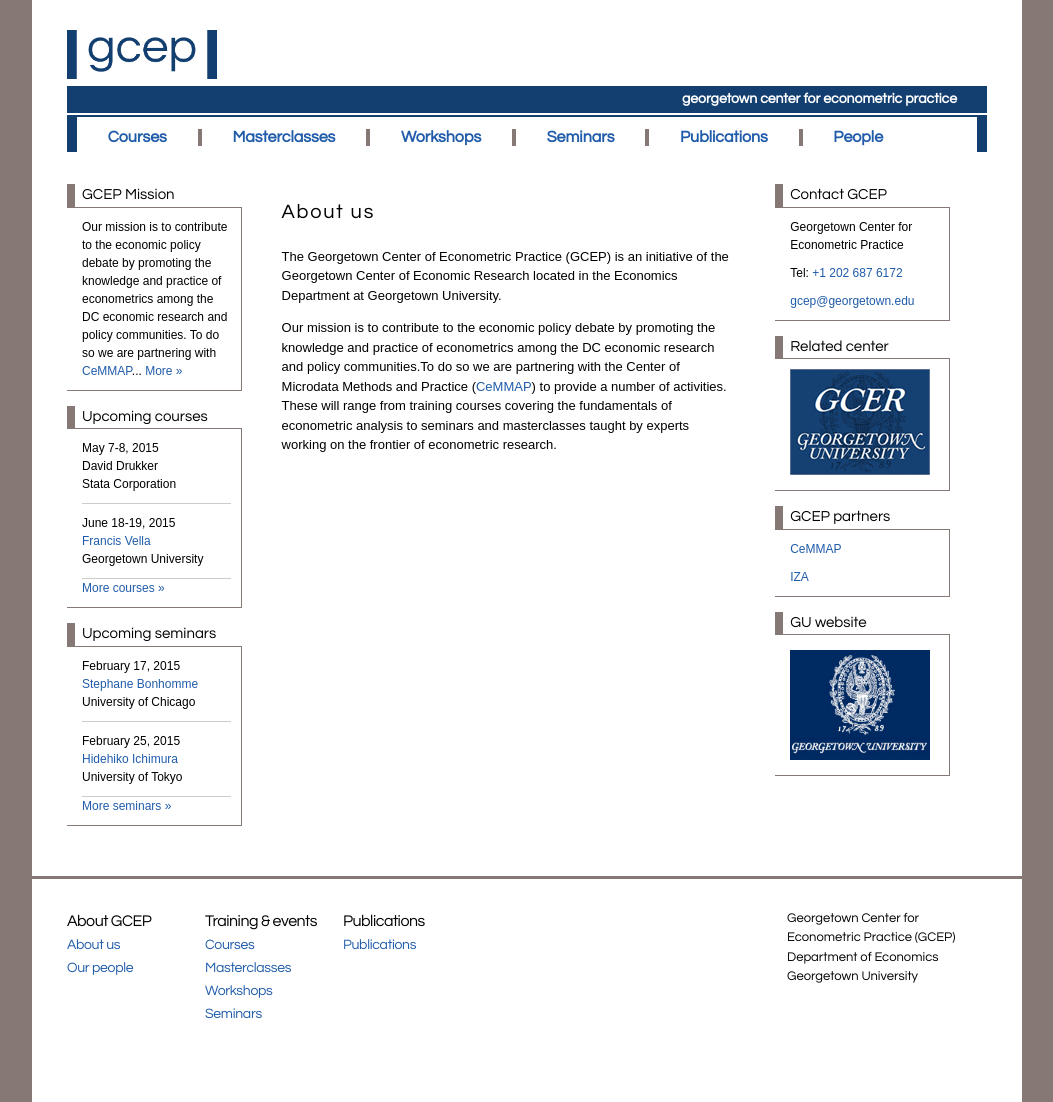
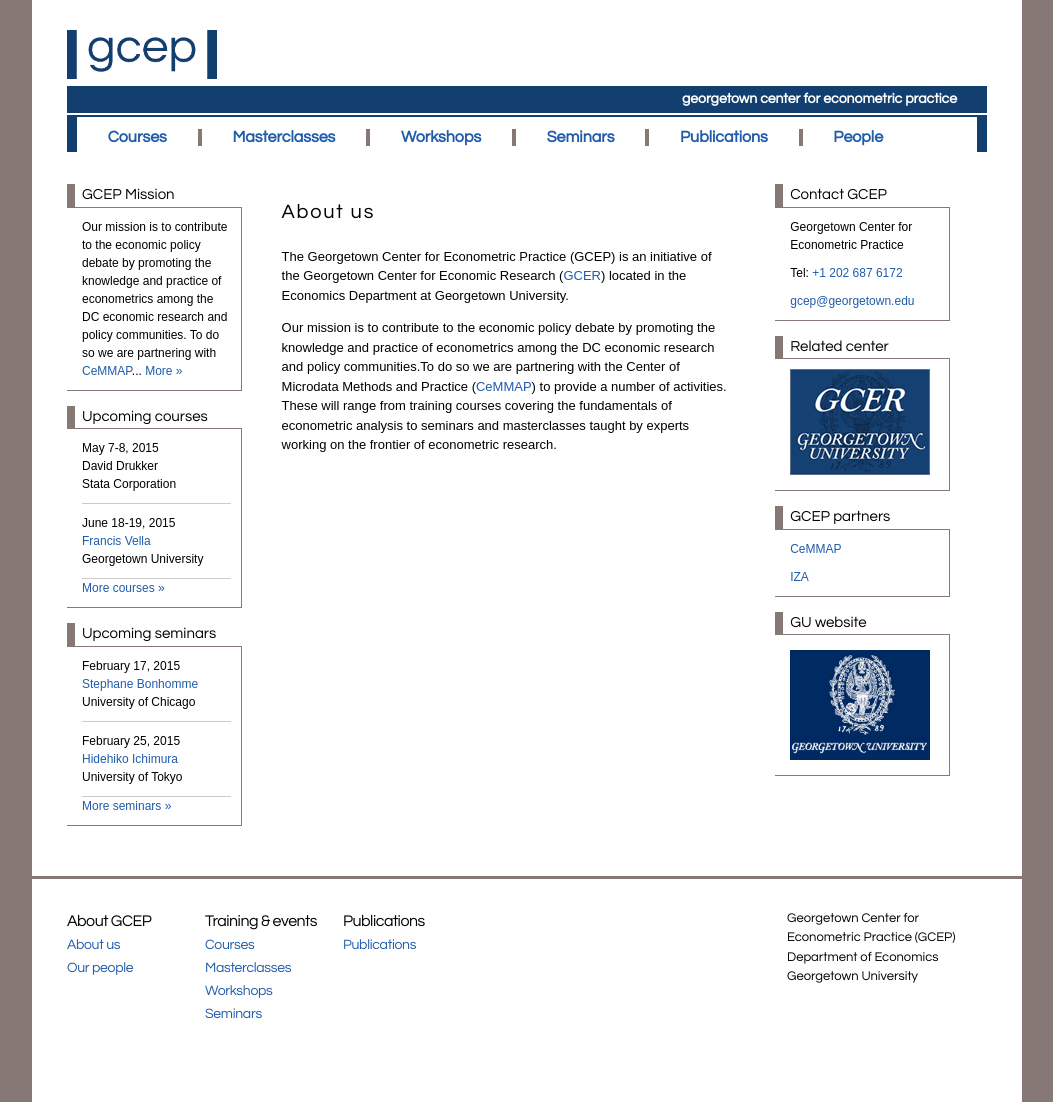
Before and after one commit to georgetown-econ/gcep, a Jekyll site: the page built from about.html, in a window 1280 px wide. Shown: the whole page, without its empty margins (113-1166 px from the left). Built offline with Jekyll 4.4.1, drawn with Linux system fonts in a browser that asks for light colours.

Commit message:
more changes discussed in Feb 6 meeting

```diff
--- a/_data/seminars.yml
+++ b/_data/seminars.yml
@@ -2,7 +2,7 @@
     speaker: "<a href=\"https://economics.uchicago.edu/facstaff/bonhomme.shtml\">Stephane Bonhomme</a>"
     workplace: "University of Chicago"
     schedule: "February 17, 2015"
-    title: "Title to be confirmed"
+    title: "Matched Employer Employee Data"
 
 - seminar:
     speaker: "<a href=\"http://www.cemmap.ac.uk/person/id/43\">Hidehiko Ichimura</a>"
--- a/about.html
+++ b/about.html
@@ -9,8 +9,8 @@
     <div class="section">
       <h1 class="main-page-title">About us</h1>
 
-      <p>The Georgetown Center of Econometric Practice (GCEP) is an initiative of the Georgetown Center of Economic
-      Research located in the Economics Department at Georgetown University.</p>
+      <p>The Georgetown Center for Econometric Practice (GCEP) is an initiative of the Georgetown Center for Economic
+      Research (<a href="http://gcer.georgetown.edu/">GCER</a>) located in the Economics Department at Georgetown University.</p>
 
       <p>Our mission is to contribute to the economic policy debate by promoting the knowledge and practice of econometrics among the DC economic research and policy communities.To do so we are partnering with the Center of Microdata Methods and Practice (<a href="http://www.cemmap.ac.uk/">CeMMAP</a>) to provide a number of
       activities. These will range from training courses covering the fundamentals of econometric analysis to seminars
```
